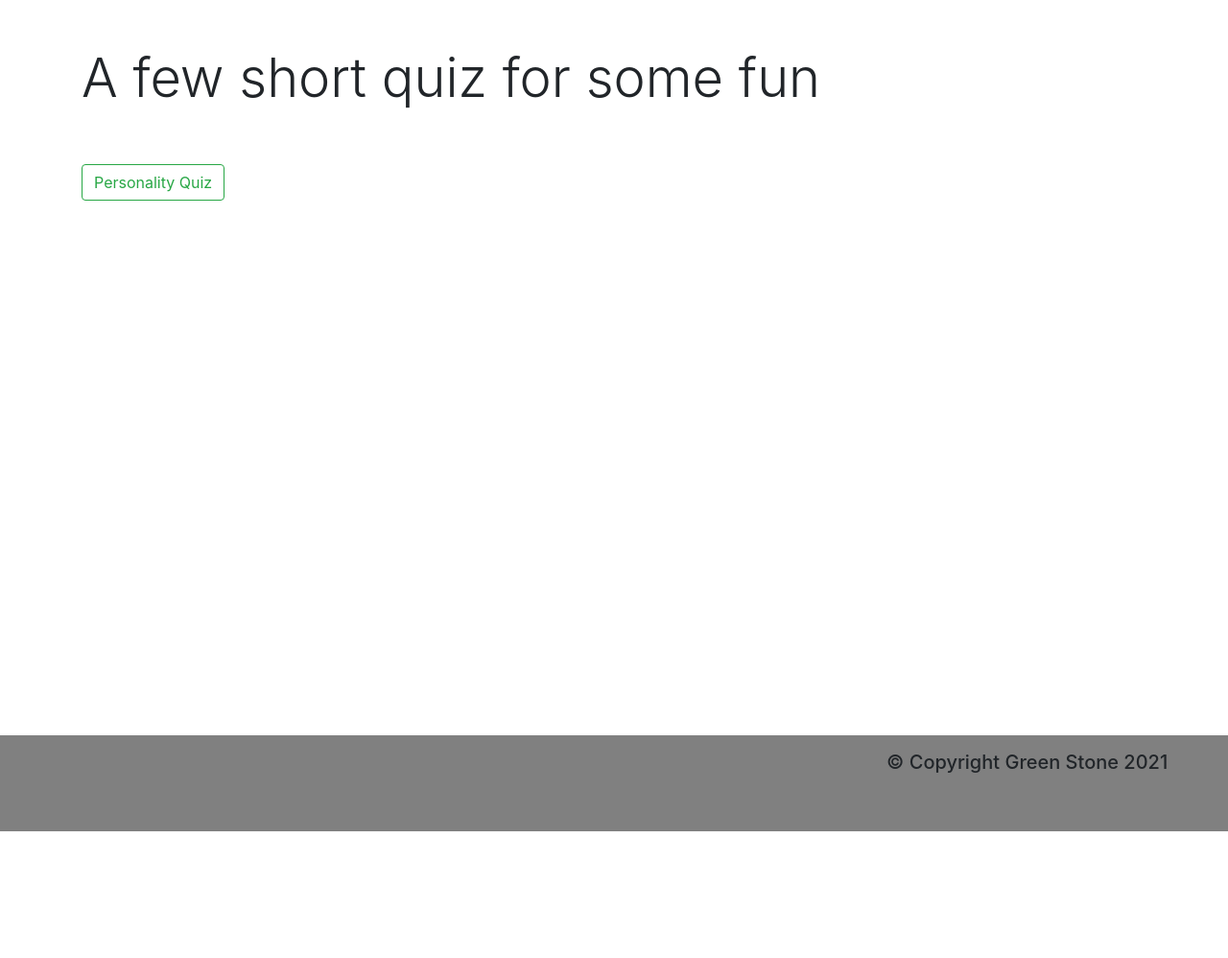
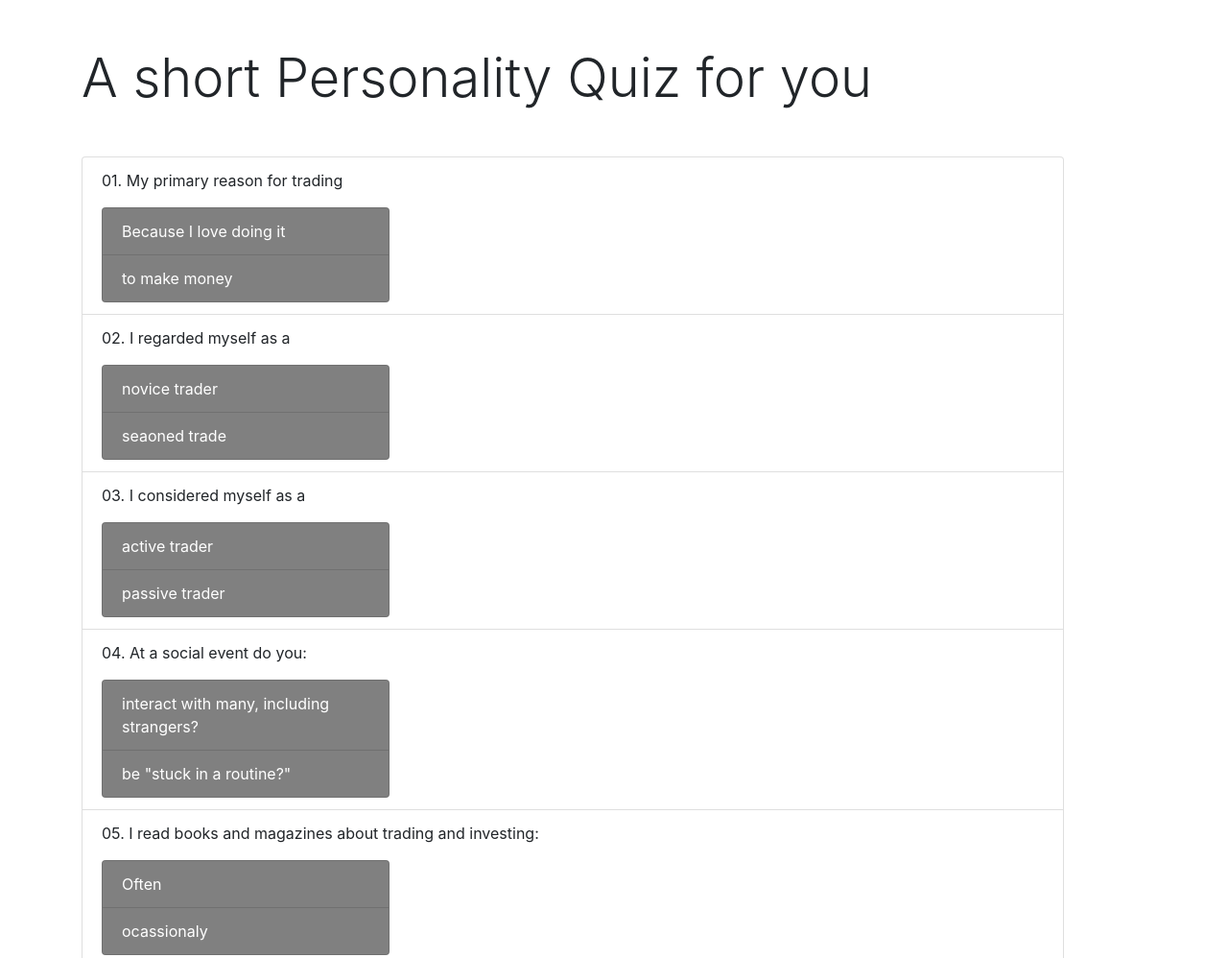
Before and after one commit to neerajkr007/cryptoHeroku, a plain HTML site: page data/quiz2.html in a window 1280 px wide. Shown: the top 998 px of the page at 96% size. Before the commit the page ends 866 px from the top, so only its background shows below. Drawn offline with nearby package versions, Linux system fonts and the light colour scheme.

Commit message:
Update quiz2.html

```diff
--- a/data/quiz2.html
+++ b/data/quiz2.html
@@ -9,15 +9,15 @@
     <script src="./script.js"></script>
 </head>
 <body >
-    <div id="content" style="min-height: 83.8vh;">
+    <div id="content">
         <div class="container mt-5">
-            <h2 class="display-4">A few short quiz for some fun</h2>
+            <h2 class="display-4">A short Personality Quiz for you</h2>
             <!---<button id="quizButton1" class="btn btn-outline-success mt-5 mr-5 mb-5" onClick="startQuiz(1)">QUIZ 1</button>
             <button id="quizButton2" class="btn btn-outline-success mt-5 mr-5 mb-5" onClick="startQuiz(2)">QUIZ 2</button>
             <button id="quizButton3" class="btn btn-outline-success mt-5 mr-5 mb-5" onClick="startQuiz(3)">QUIZ 3</button>
             <button id="quizButton4" class="btn btn-outline-success mt-5 mr-5 mb-5" onClick="startQuiz(4)">QUIZ 4</button>
-            <button id="quizButton6" class="btn btn-outline-success mt-5 mr-5 mb-5" onClick="startQuiz(6)">QUIZ 5</button>--->
-            <button id="quizButton5" class="btn btn-outline-success mt-5 mb-5" onClick="startQuiz(5)">Personality Quiz</button>
+            <button id="quizButton6" class="btn btn-outline-success mt-5 mr-5 mb-5" onClick="startQuiz(6)">QUIZ 5</button>
+            <button id="quizButton5" class="btn btn-outline-success mt-5 mb-5" onClick="startQuiz(5)">Personality Quiz</button>--->
             <div id="quiz1" class="mt-5">
                 <ul class="list-group">
                     <li id="q1q1" class="list-group-item" style="max-width: 80vw;">
@@ -907,7 +907,6 @@
                 document.getElementById("quiz3").style.display = "none";
                 document.getElementById("quiz4").style.display = "none";
                 drawQuiz();
-                document.getElementById("quiz5").style.display = "none";
                 document.getElementById("quiz6").style.display = "none";
             </script>
         </div>
@@ -915,13 +914,6 @@
     <script src="https://code.jquery.com/jquery-3.4.1.slim.min.js" integrity="sha384-J6qa4849blE2+poT4WnyKhv5vZF5SrPo0iEjwBvKU7imGFAV0wwj1yYfoRSJoZ+n" crossorigin="anonymous"></script>
     <script src="https://cdn.jsdelivr.net/npm/popper.js@1.16.0/dist/umd/popper.min.js" integrity="sha384-Q6E9RHvbIyZFJoft+2mJbHaEWldlvI9IOYy5n3zV9zzTtmI3UksdQRVvoxMfooAo" crossorigin="anonymous"></script>
     <script src="https://stackpath.bootstrapcdn.com/bootstrap/4.4.1/js/bootstrap.min.js" integrity="sha384-wfSDF2E50Y2D1uUdj0O3uMBJnjuUD4Ih7YwaYd1iqfktj0Uod8GCExl3Og8ifwB6" crossorigin="anonymous"></script>
-    <footer class="mt-5" style="background-color: gray; height: 100px;">
-        <div style="max-width: 99vw;">
-            <div class="float-right" style="padding-right: 50px;">
-                <h5 class="mb-3 mt-3">&copy; Copyright Green Stone 2021</h5>
-            </div>
-        </div>
-    </footer>
 
 <!---MODALS-->
 <div id="modal">
```
